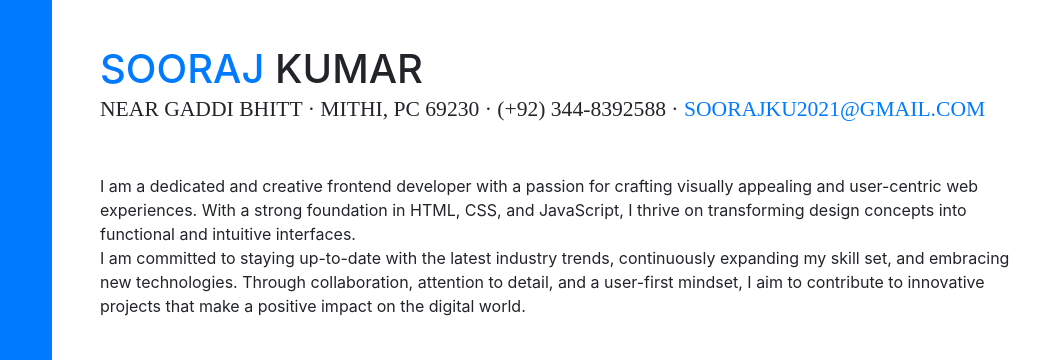
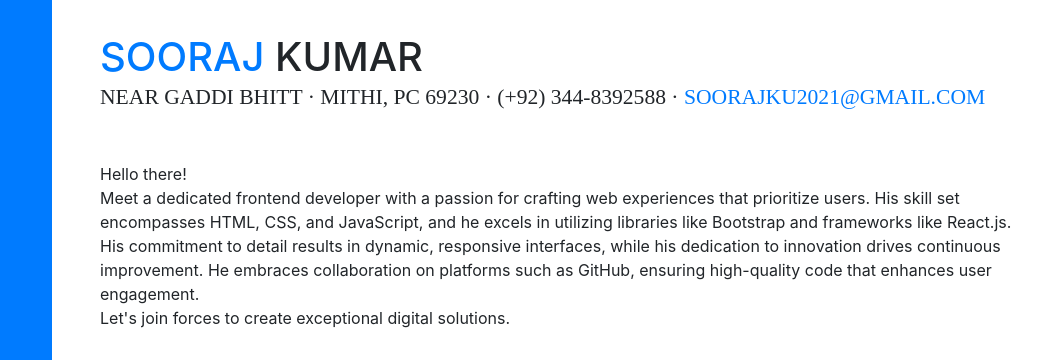
Before and after one commit to developersoorajkumar/Resume---SOORAJ-KUMAR, a website with bundled scripts: page index.html in a window 1280 px wide. Shown: the part 166-526 px from the top of the page, 220-1280 px from the left. Built offline with nearby package versions, Linux system fonts and the light colour scheme; a web font is replaced by a local one.

Commit message:
description

```diff
--- a/index.html
+++ b/index.html
@@ -75,12 +75,9 @@
         <div class="subheading mb-5">Near Gaddi Bhitt · Mithi, PC 69230 · (+92) 344-8392588 ·
           <a href="mailto:soorajku2021@gmail.com">soorajku2021@gmail.com</a>
         </div>
-        <p class="mb-5">I am a dedicated and creative frontend developer with a passion for crafting visually appealing
-          and user-centric web experiences. With a strong foundation in HTML, CSS, and JavaScript, I thrive on
-          transforming design concepts into functional and intuitive interfaces. <br> I am committed to staying
-          up-to-date with the latest industry trends, continuously expanding my skill set, and embracing new
-          technologies. Through collaboration, attention to detail, and a user-first mindset, I aim to contribute to
-          innovative projects that make a positive impact on the digital world.</p>
+        <p class="mb-5">Hello there!<br>
+          Meet a dedicated frontend developer with a passion for crafting web experiences that prioritize users. His skill set encompasses HTML, CSS, and JavaScript, and he excels in utilizing libraries like Bootstrap and frameworks like React.js. His commitment to detail results in dynamic, responsive interfaces, while his dedication to innovation drives continuous improvement. He embraces collaboration on platforms such as GitHub, ensuring high-quality code that enhances user engagement. <br>Let's join forces to create exceptional digital solutions.
+        </p>
         <ul class="list-inline list-social-icons mb-0">
           <li class="list-inline-item">
             <a href="https://www.facebook.com/soorajkumar2005" target="_blank">
```
